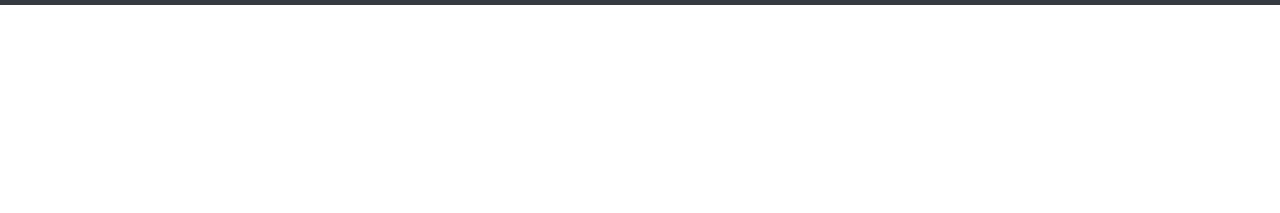
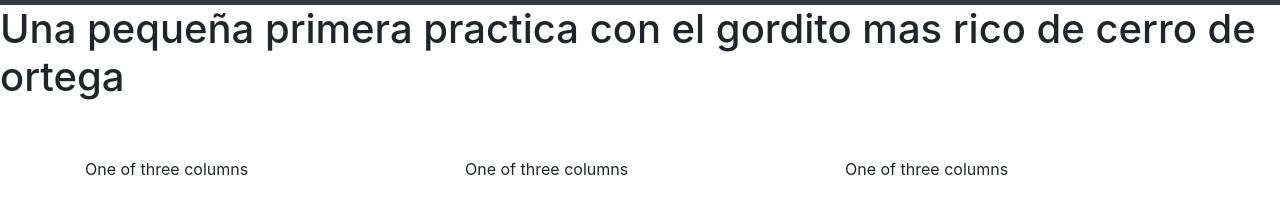
Before and after one commit to MarcosAvalos96/practica-Fat, a plain HTML site: page index.html in a window 1280 px wide. Shown: the part 51-264 px from the top of the page. Drawn offline with Linux system fonts and the light colour scheme.

```diff
--- a/index.html
+++ b/index.html
@@ -1,5 +1,6 @@
 <!DOCTYPE html>
 <html>
+
 <head>
     <meta charset="utf-8" />
     <meta http-equiv="X-UA-Compatible" content="IE=edge">
@@ -8,12 +9,33 @@
     <link rel="stylesheet" type="text/css" media="screen" href="css/bootstrap.css" />
     <script src="js/bootstrap.js"></script>
 </head>
+
 <body>
 
-        <nav class="navbar navbar-dark bg-dark">
-                <a href="#" class="navbar-brand mx-auto">PRACTICA CON EL PUÑETAS</a>
-            </nav>
+    <nav class="navbar navbar-dark bg-dark">
+        <a href="#" class="navbar-brand mx-auto">PRACTICA CON EL PUÑETAS</a>
+    </nav>
 
+    <h1>Una pequeña primera practica con el gordito mas rico de cerro de ortega</h1>
+
+    <br>
+    <br>
+
+
+
+    <div class="container">
+        <div class="row">
+            <div class="col-sm">
+                One of three columns
+            </div>
+            <div class="col-sm">
+                One of three columns
+            </div>
+            <div class="col-sm">
+                One of three columns
+            </div>
+        </div>
+    </div>
 
 
 
@@ -21,4 +43,5 @@
 
 
 </body>
+
 </html>
```
Also changed, not shown: js/bootstrap.js.
